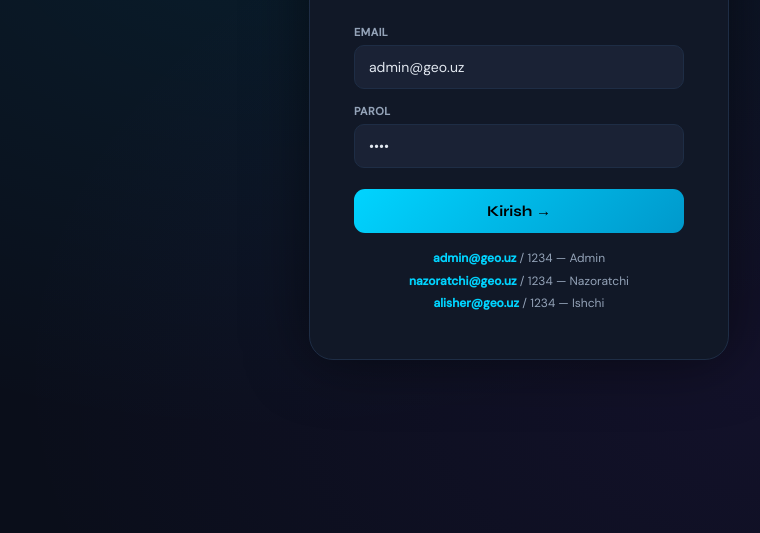
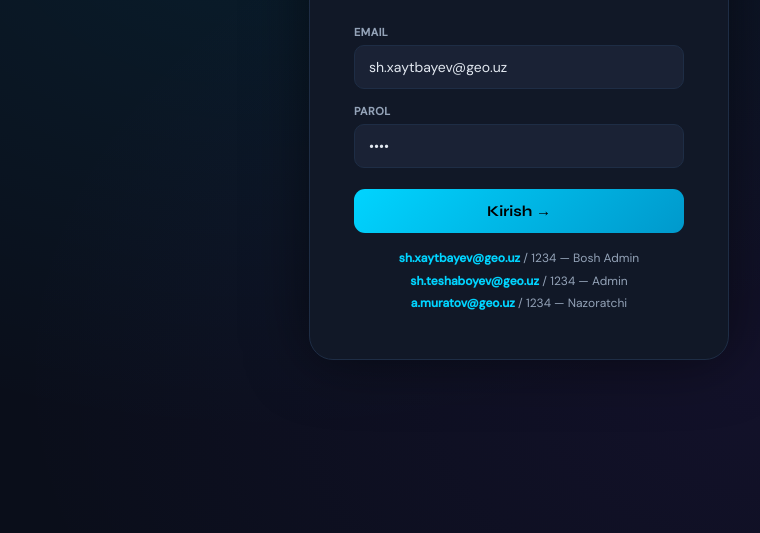
Before and after one commit to shaniyar-ai/geowfm, a website: page public/index.html in a window 1280 px wide. Shown: the part 267-800 px from the top of the page, without its empty margins (121-881 px from the left). Drawn offline with Linux system fonts and the light colour scheme.

Commit message:
Update login email and demo credentials

```diff
--- a/public/index.html
+++ b/public/index.html
@@ -136,14 +136,14 @@ input:checked+.tog-sl:before{transform:translateX(19px);}
 <div id="loginPage">
   <div class="login-box">
     <div class="logo"><div class="logo-icon">🌐</div><h1>Geo<span>WFM</span></h1></div>
-    <div class="fg"><label>Email</label><input type="email" id="lEmail" value="admin@geo.uz"></div>
+    <div class="fg"><label>Email</label><input type="email" id="lEmail" value="sh.xaytbayev@geo.uz"></div>
     <div class="fg"><label>Parol</label><input type="password" id="lPass" value="1234" onkeydown="if(event.key==='Enter')doLogin()"></div>
     <button class="btn-login" onclick="doLogin()">Kirish →</button>
     <div class="err-msg" id="loginErr">Email yoki parol noto'g'ri!</div>
     <div class="demo-hint">
-      <b>admin@geo.uz</b> / 1234 — Admin<br>
-      <b>nazoratchi@geo.uz</b> / 1234 — Nazoratchi<br>
-      <b>alisher@geo.uz</b> / 1234 — Ishchi
+      <b>sh.xaytbayev@geo.uz</b> / 1234 — Bosh Admin<br>
+      <b>sh.teshaboyev@geo.uz</b> / 1234 — Admin<br>
+      <b>a.muratov@geo.uz</b> / 1234 — Nazoratchi
     </div>
   </div>
 </div>
@@ -382,7 +382,7 @@ input:checked+.tog-sl:before{transform:translateX(19px);}
       <div class="fg"><label>Lavozim</label><input type="text" id="nu-pos" placeholder="Lavozim"></div>
       <div class="fg"><label>Guruh / Bo'lim</label>
         <select id="nu-group">
-          <option>Guruh A</option><option>Guruh B</option><option>Guruh C</option><option>Boshqaruv</option><option>Moliya</option>
+          <option>Rahbariyat</option><option>Xodimlar</option>
         </select>
       </div>
     </div>
@@ -414,7 +414,7 @@ input:checked+.tog-sl:before{transform:translateX(19px);}
     <div class="ir">
       <div class="fg"><label>Lavozim</label><input type="text" id="eu-pos"></div>
       <div class="fg"><label>Guruh</label>
-        <select id="eu-group"><option>Guruh A</option><option>Guruh B</option><option>Guruh C</option><option>Boshqaruv</option></select>
+        <select id="eu-group"><option>Rahbariyat</option><option>Xodimlar</option></select>
       </div>
     </div>
     <div class="ir">
```
